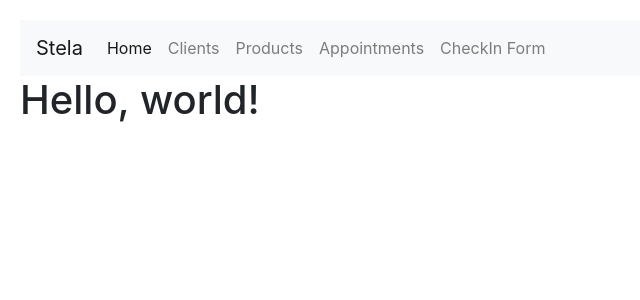
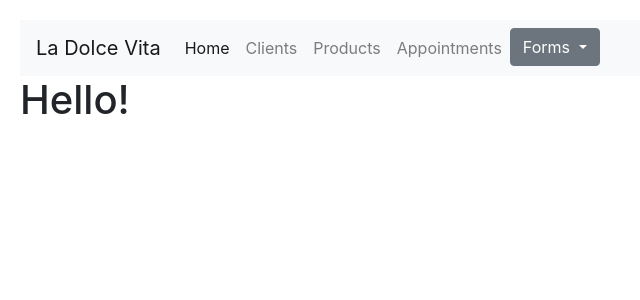
Before and after one commit to brianbs3/stela, a CodeIgniter app: page /stela/ in a window 1280 px wide. Shown: the top 300 px of the page, without its empty margins (0-640 px from the left). Run offline with CodeIgniter, Linux system fonts and the light colour scheme; some libraries are stand-ins or nearby versions.

Commit message:
setup a menu for forms and move checkin form to the menu

```diff
--- a/application/config/autoload.php
+++ b/application/config/autoload.php
@@ -89,7 +89,7 @@ $autoload['drivers'] = array();
 |
 |	$autoload['helper'] = array('url', 'file');
 */
-$autoload['helper'] = array();
+$autoload['helper'] = array('url', 'file', 'form');
 
 /*
 | -------------------------------------------------------------------
--- a/application/config/config.php
+++ b/application/config/config.php
@@ -23,7 +23,7 @@ defined('BASEPATH') OR exit('No direct script access allowed');
 | a PHP script and you can easily do that on your own.
 |
 */
-$config['base_url'] = '192.168.0.81/stela/';
+$config['base_url'] = 'localhost/stela/';
 
 /*
 |--------------------------------------------------------------------------
--- a/application/controllers/CheckIn.php
+++ b/application/controllers/CheckIn.php
@@ -10,6 +10,10 @@ class CheckIn extends Stela {
 
         $pdf = new TCPDF('P', PDF_UNIT, PDF_PAGE_FORMAT, false, 'UTF-8', false);
         //$pdf->SetMargins(PDF_MARGIN_LEFT, PDF_MARGIN_TOP, PDF_MARGIN_RIGHT);
+        $pdf->SetAuthor('Brian Sizemore');
+        $pdf->SetTitle('Future Hair Designs Check In Form');
+        $pdf->SetSubject('Check In Form');
+//        $pdf->SetKeywords('TCPDF, PDF, example, test, guide');
         $pdf->SetPrintHeader(false);
         $pdf->SetPrintFooter(false);
         $pdf->SetMargins(20, 5, 20);
--- a/application/controllers/Stela.php
+++ b/application/controllers/Stela.php
@@ -5,12 +5,20 @@ class Stela extends CI_Controller {
 
 	public function index()
 	{
-		$this->load->view('stelaMain');
+        /*
+         *  Set up permissions here...
+         *
+         */
+        $data['data']['user'] = 'bs';
+        $data['data']['admin'] = false;
+
+		$this->load->view('stelaMain', $data);
 	}
 
   public function dump_array($a)
   {
     $data['array'] = $a;
+
     $this->load->view('dumpArray', $data);
   }
 
--- a/application/views/stelaMain.php
+++ b/application/views/stelaMain.php
@@ -13,8 +13,12 @@
     <title>Hello, world!</title>
   </head>
   <body>
+  <?php
+//   echo" user: {$data['user']}";
+//    echo"<br>admin: {$data['admin']}";
+  ?>
   <nav class="navbar navbar-expand-lg navbar-light bg-light">
-    <a class="navbar-brand" href="#">Stela</a>
+    <a class="navbar-brand" href="#">La Dolce Vita</a>
     <button class="navbar-toggler" type="button" data-toggle="collapse" data-target="#navbarNavAltMarkup" aria-controls="navbarNavAltMarkup" aria-expanded="false" aria-label="Toggle navigation">
       <span class="navbar-toggler-icon"></span>
     </button>
@@ -24,13 +28,26 @@
         <a class="nav-item nav-link" onClick='clientClick()' href="#">Clients</a>
         <a class="nav-item nav-link" onClick='productClick()' href="#">Products</a>
         <a class="nav-item nav-link" onClick='appointmentsClick()' href="#">Appointments</a>
-        <a class="nav-item nav-link" href="http://localhost/stela/index.php/CheckIn">CheckIn Form</a>
-          <!-- <a class="nav-item nav-link disabled" href="#">Disabled</a> -->
+
+        <div class="dropdown">
+          <?php
+          print"<button class='btn btn-secondary dropdown-toggle' type='button' id='dropdownMenu2' data-toggle='dropdown' aria-haspopup='true' aria-expanded='false'>";
+              ?>
+            Forms
+          </button>
+          <div class="dropdown-menu" align="right" aria-labelledby="dropdownMenu2">
+            <?php
+
+              $link = "http://" . base_url('index.php/CheckIn');
+              print"<a class='nav-item nav-link' href='$link'>CheckIn</a>";
+            ?>
+          </div>
+        </div>
       </div>
     </div>
   </nav>
     <div id=stelaMain>
-      <h1>Hello, world!</h1>
+      <h1>Hello!</h1>
     </div>
 
     <script src="public/js/jquery.min.js"></script>
```
